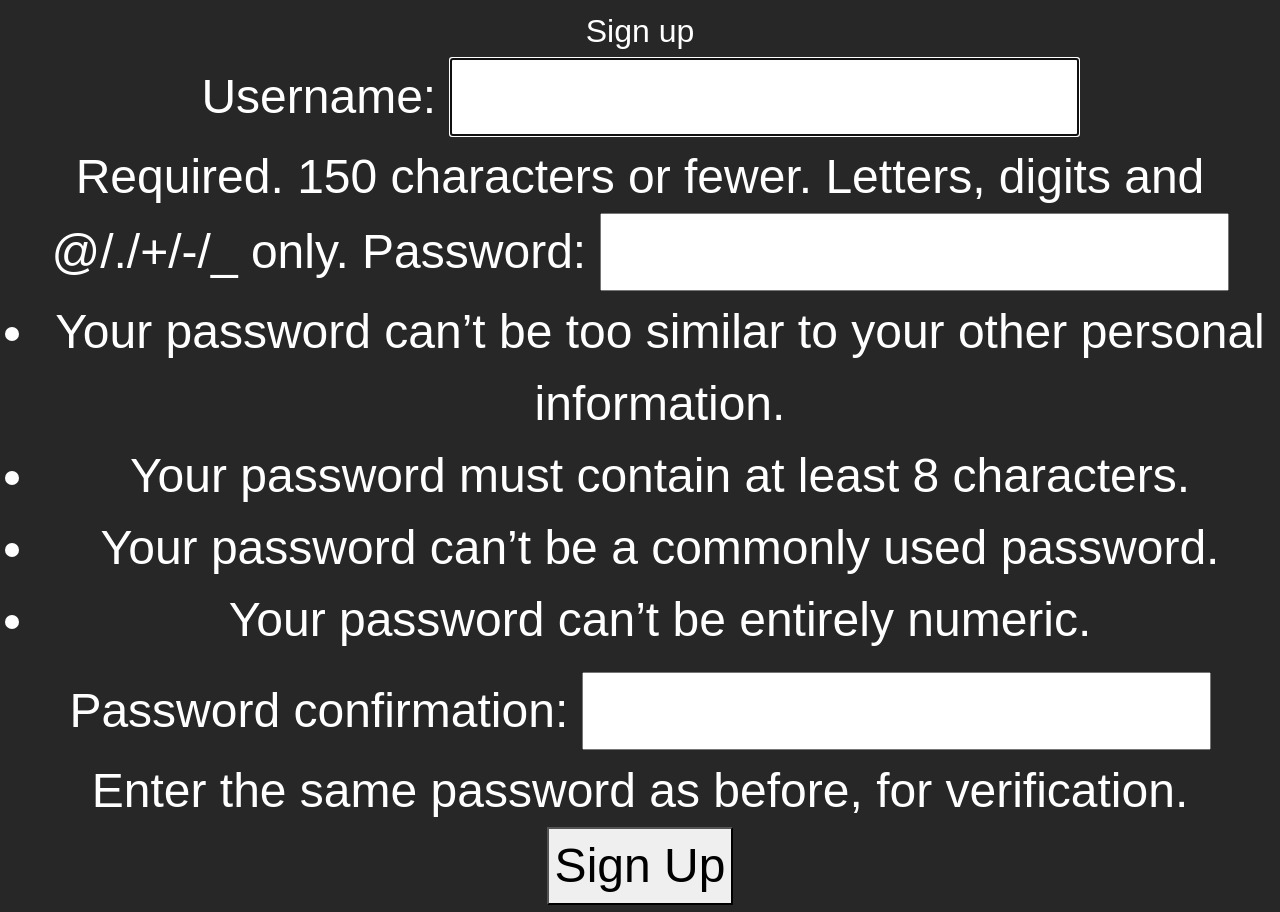
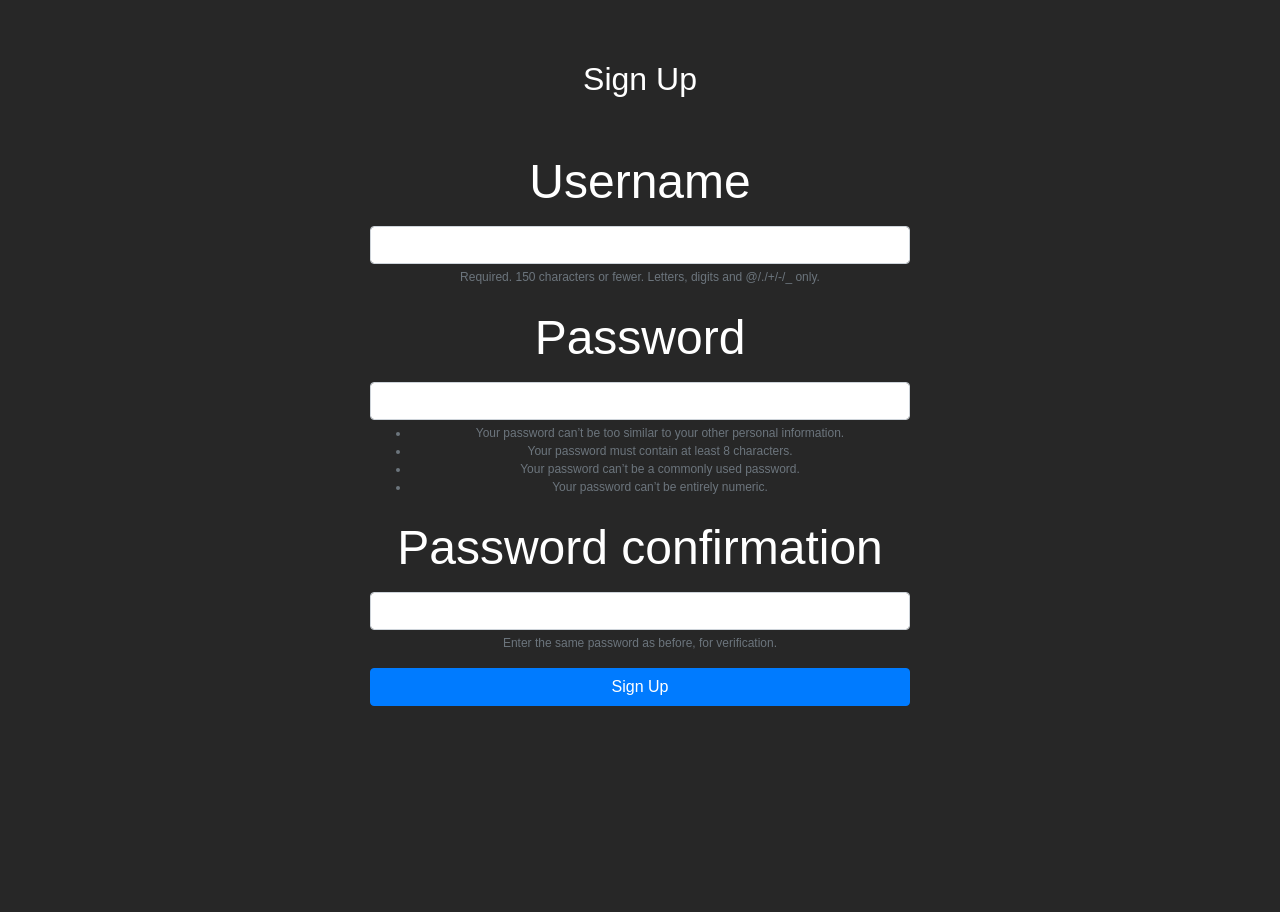
Before and after one commit to EdSmith8563/ecoScan, a Django app: page /accounts/signup/ in a window 1280 px wide. Shown: the part 58-970 px from the top of the page. After the commit the page ends 764 px from the top, so only its background shows below. Run offline with Django 4.2, Linux system fonts and the light colour scheme; some libraries are stand-ins or nearby versions.

Commit message:
Added styling to signup page.

```diff
--- a/static/accounts/styles/baseStyles.css
+++ b/static/accounts/styles/baseStyles.css
@@ -197,3 +197,10 @@
 .form-group.mt-3 {
     margin-top: 1rem !important; /* More space above the button */
 }
+
+/* Reduce the size of the help text */
+.form-text {
+    width: 100%; /* Ensures the text takes the full width of its parent */
+    font-size: 0.75rem; /* Adjust font size as needed */
+    white-space: normal; /* Ensure the text wraps and doesn't overflow */
+}
--- a/templates/registration/signup.html
+++ b/templates/registration/signup.html
@@ -3,10 +3,29 @@
 {% block title %}Sign Up{% endblock %}
 
 {% block content %}
-<h2>Sign up</h2>
-<form method="post">
-  {% csrf_token %}
-  {{ form }}
-  <button type="submit">Sign Up</button>
-</form>
+<div class="container mt-5">
+  <div class="row justify-content-center">
+    <div class="col-lg-6 col-md-8"> <!-- Increase the column size if necessary -->
+      <h2 class="text-center mb-4">Sign Up</h2>
+      <form method="post" class="needs-validation mt-5" novalidate>
+        {% csrf_token %}
+        {% for field in form %}
+          <div class="form-group mt-2">
+            <label for="{{ field.id_for_label }}">{{ field.label }}</label>
+            <input type="{{ field.field.widget.input_type }}" name="{{ field.html_name }}" id="{{ field.id_for_label }}" class="form-control" required>
+            <small class="form-text text-muted w-100">{{ field.help_text }}</small> <!-- Increase the width -->
+            {% if field.errors %}
+              <div class="invalid-feedback">
+                {{ field.errors }}
+              </div>
+            {% endif %}
+          </div>
+        {% endfor %}
+        <div class="form-group">
+          <button type="submit" class="btn btn-primary btn-block">Sign Up</button>
+        </div>
+      </form>
+    </div>
+  </div>
+</div>
 {% endblock %}
```
Also changed, not shown: db.sqlite3.
